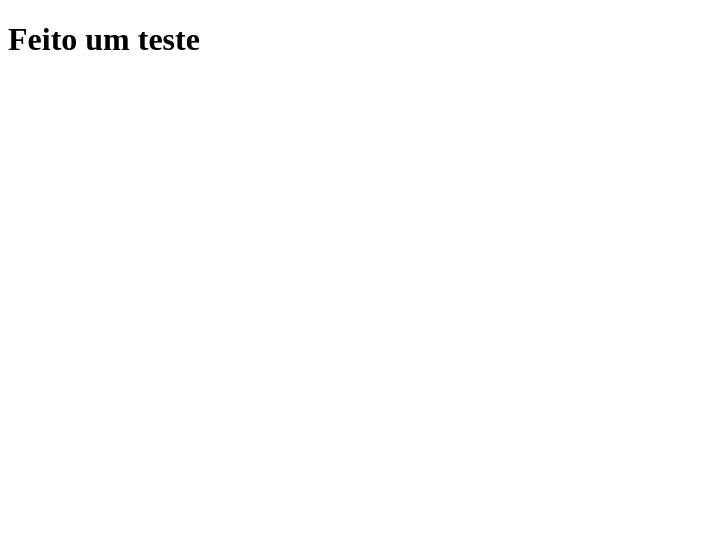
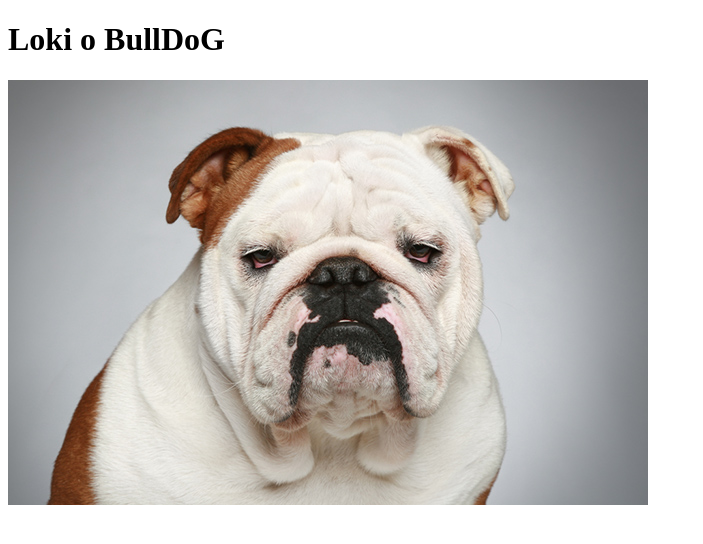
Before and after one commit to David-Nascimento/projeto-teste, a plain HTML site: page index.html in a window 1280 px wide. Shown: the whole page, without its empty margins (0-703 px from the left). Drawn offline with Linux system fonts and the light colour scheme.

Commit message:
Add image

```diff
--- a/index.html
+++ b/index.html
@@ -1,10 +1,11 @@
 <!DOCTYPE html>
 <html lang="pt-br">
   <head>
-    <title>Teste</title>
+    <title>BullDoG</title>
     <meta charset="utf-8">
   </head>
   <body>
-    <h1>Feito um teste</h1>
+    <h1>Loki o BullDoG</h1>
+    <img src="images/bulldog.jpg" />
   </body>
 </html>
```
Also changed, not shown: images/bulldog.jpg (added).
